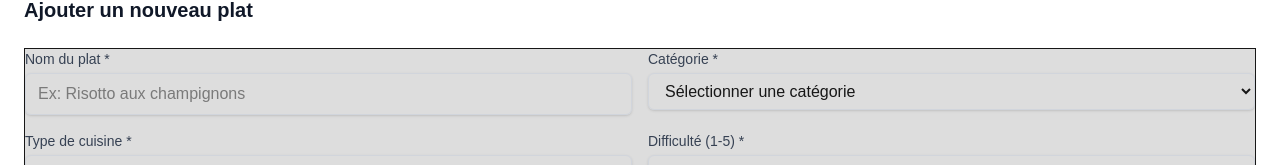
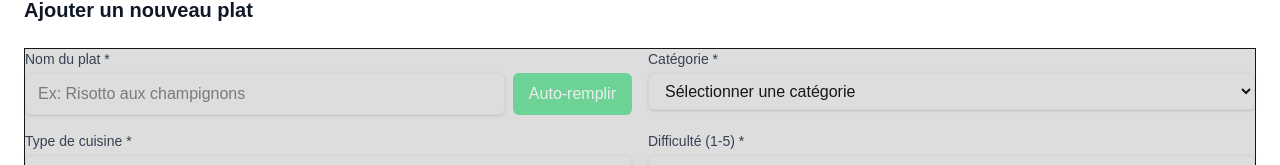
Before and after one commit to 0swakd/menu-generator, a Next.js app: page /manage-dishes in a window 1280 px wide. Both pictures are taken after a click on the button "Ajouter un plat". Shown: the part 196-361 px from the top of the page. Built offline with nearby package versions, Linux system fonts and the light colour scheme; no server answers; the database is empty.

Commit message:
Préremplissage auto du formulaire de création selon le nom du plat

```diff
--- /dev/null
+++ b/src/app/api/auto-fill-dish/route.ts
@@ -0,0 +1,47 @@
+import Anthropic from '@anthropic-ai/sdk'
+import { NextRequest } from 'next/server'
+
+const anthropic = new Anthropic({
+  apiKey: process.env.ANTHROPIC_API_KEY!,
+})
+
+export async function POST(request: NextRequest) {
+  const { dishName } = await request.json()
+
+  if (!dishName) {
+    return Response.json({ message: 'Dish name is required' }, { status: 400 })
+  }
+
+  try {
+    const prompt = `
+Tu es un expert culinaire. Pour le plat "${dishName}", fournis les informations suivantes dans un JSON valide uniquement, sans aucun texte avant ou après :
+
+{
+  "category": "une de ces valeurs: Entrée, Plat principal, Dessert, Accompagnement",
+  "cuisine_type": "une de ces valeurs: Française, Italienne, Asiatique, Méditerranéenne, Internationale",
+  "difficulty": "nombre entre 1 et 5",
+  "prep_time": "temps de préparation en minutes (nombre)",
+  "is_vegetarian": "true ou false",
+  "is_vegan": "true ou false",
+  "price_range": "une de ces valeurs: €, €€, €€€",
+  "season": "une de ces valeurs: printemps, été, automne, hiver, toute l'année",
+  "description": "description courte du plat (2-3 phrases)"
+}
+
+Réponds uniquement avec le JSON, pas d'autre texte.
+`
+
+    const message = await anthropic.messages.create({
+      model: "claude-3-5-sonnet-20240620",
+      max_tokens: 500,
+      messages: [{ role: "user", content: prompt }]
+    })
+
+    const responseText = message.content[0].type === 'text' ? message.content[0].text : ''
+    const dishInfo = JSON.parse(responseText)
+
+    return Response.json(dishInfo)
+  } catch (error: any) {
+    return Response.json({ message: 'Error auto-filling dish information', error: error.message }, { status: 500 })
+  }
+}
--- a/src/components/AddDishForm.tsx
+++ b/src/components/AddDishForm.tsx
@@ -24,9 +24,11 @@ interface DishFormData {
 
 export default function AddDishForm({ onDishAdded, onCancel }: AddDishFormProps) {
   const [loading, setLoading] = useState(false)
+  const [autoFillLoading, setAutoFillLoading] = useState(false)
   const [error, setError] = useState<string | null>(null)
 
-  const { register, handleSubmit, formState: { errors }, reset } = useForm<DishFormData>()
+  const { register, handleSubmit, formState: { errors }, reset, setValue, watch } = useForm<DishFormData>()
+  const dishName = watch('name')
 
   const onSubmit = async (data: DishFormData) => {
     setLoading(true)
@@ -51,6 +53,49 @@ export default function AddDishForm({ onDishAdded, onCancel }: AddDishFormProps)
     }
   }
 
+  const handleAutoFill = async () => {
+    if (!dishName?.trim()) {
+      setError('Veuillez d\'abord saisir le nom du plat')
+      return
+    }
+
+    setAutoFillLoading(true)
+    setError(null)
+
+    try {
+      const response = await fetch('/api/auto-fill-dish', {
+        method: 'POST',
+        headers: {
+          'Content-Type': 'application/json',
+        },
+        body: JSON.stringify({ dishName: dishName.trim() }),
+      })
+
+      if (!response.ok) {
+        throw new Error('Erreur lors de l\'auto-remplissage')
+      }
+
+      const dishInfo = await response.json()
+
+      // Fill the form with the received data
+      setValue('category', dishInfo.category)
+      setValue('cuisine_type', dishInfo.cuisine_type)
+      setValue('difficulty', dishInfo.difficulty)
+      setValue('prep_time', dishInfo.prep_time)
+      setValue('is_vegetarian', dishInfo.is_vegetarian)
+      setValue('is_vegan', dishInfo.is_vegan)
+      setValue('price_range', dishInfo.price_range)
+      setValue('season', dishInfo.season)
+      setValue('description', dishInfo.description)
+
+    } catch (err) {
+      setError('Erreur lors de l\'auto-remplissage du formulaire')
+      console.error('Error auto-filling dish:', err)
+    } finally {
+      setAutoFillLoading(false)
+    }
+  }
+
   return (
     <div className="bg-white dark:bg-gray-800 p-6 rounded-lg shadow-md">
       <h2 className="text-xl font-semibold mb-6 text-gray-900 dark:text-gray-100">
@@ -69,12 +114,22 @@ export default function AddDishForm({ onDishAdded, onCancel }: AddDishFormProps)
             <label className="block text-sm font-medium text-gray-700 dark:text-gray-300 mb-1">
               Nom du plat *
             </label>
-            <input
-              {...register('name', { required: 'Le nom est obligatoire' })}
-              type="text"
-              className="w-full px-3 py-2 border border-gray-300 dark:border-gray-600 rounded-md shadow-sm focus:outline-none focus:ring-2 focus:ring-blue-500 dark:bg-gray-700 dark:text-gray-100"
-              placeholder="Ex: Risotto aux champignons"
-            />
+            <div className="flex gap-2">
+              <input
+                {...register('name', { required: 'Le nom est obligatoire' })}
+                type="text"
+                className="flex-1 px-3 py-2 border border-gray-300 dark:border-gray-600 rounded-md shadow-sm focus:outline-none focus:ring-2 focus:ring-blue-500 dark:bg-gray-700 dark:text-gray-100"
+                placeholder="Ex: Risotto aux champignons"
+              />
+              <button
+                type="button"
+                onClick={handleAutoFill}
+                disabled={autoFillLoading || !dishName?.trim()}
+                className="px-4 py-2 bg-green-500 text-white rounded-md hover:bg-green-600 disabled:opacity-50 disabled:cursor-not-allowed transition-colors whitespace-nowrap"
+              >
+                {autoFillLoading ? 'Auto-remplissage...' : 'Auto-remplir'}
+              </button>
+            </div>
             {errors.name && (
               <p className="mt-1 text-sm text-red-600">{errors.name.message}</p>
             )}
```
